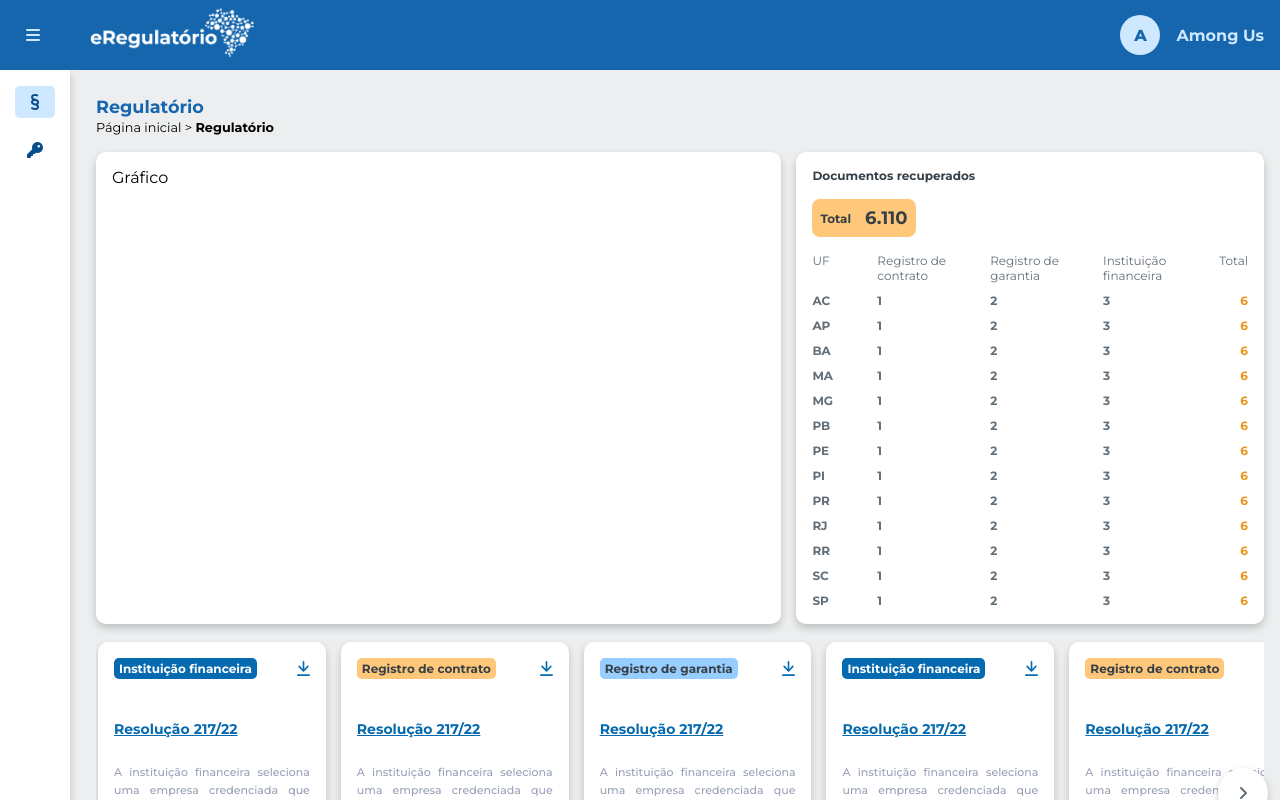
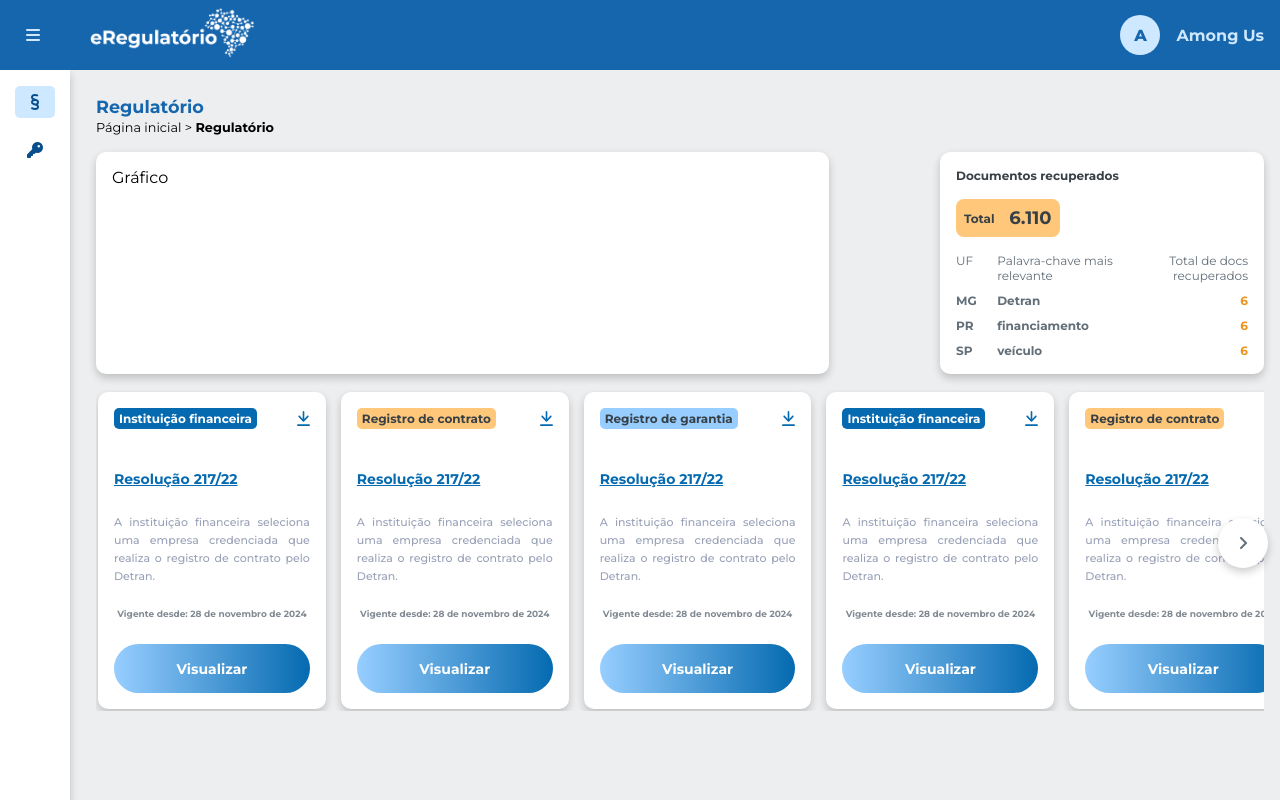
Before and after one commit to nicoledalarmelina/hackathon-among-us, an Angular app: page / in a window 1280 px wide. Shown: the top 800 px of the page. Built offline with nearby package versions, Linux system fonts and the light colour scheme.

Commit message:
feat: alteracoes dashboard

```diff
--- a/src/app/core/models/lista-documentos-recuperados.model.ts
+++ b/src/app/core/models/lista-documentos-recuperados.model.ts
@@ -1,7 +1,5 @@
 export class ListaDocumentosRecuperados {
     uf: string;
-    numeroRegistroContrato: number;
-    numeroRegistroGarantia: number;
-    numeroInstituicaoFinanceira: number;
+    palavraChave: string;
     total: number;
 }
--- a/src/app/pages/dashboard/dashboard.component.html
+++ b/src/app/pages/dashboard/dashboard.component.html
@@ -15,17 +15,13 @@
         <section class="values column">
             <div class="row">
                 <p>UF</p>
-                <p>Registro de contrato</p>
-                <p>Registro de garantia</p>
-                <p>Instituição financeira</p>
-                <p>Total</p>
+                <p>Palavra-chave mais relevante</p>
+                <p>Total de docs recuperados</p>
             </div>
 
             <div class="row" *ngFor="let documento of listaDocumentosRecuperados">
                 <p class="bold">{{ documento.uf }}</p>
-                <p class="bold">{{ documento.numeroRegistroContrato }}</p>
-                <p class="bold">{{ documento.numeroRegistroGarantia }}</p>
-                <p class="bold">{{ documento.numeroInstituicaoFinanceira }}</p>
+                <p class="bold">{{ documento.palavraChave }}</p>
                 <p class="bold highlight">{{ documento.total }}</p>
             </div>
         </section>
--- a/src/app/pages/dashboard/dashboard.component.scss
+++ b/src/app/pages/dashboard/dashboard.component.scss
@@ -25,10 +25,10 @@ p {
 
 .docs {
     padding: 1rem;
-    width: 40%;
+    width: 25%;
 
     .total {
-        width: 20%;
+        width: 30%;
         padding: .5rem;
         margin-top: 1rem;
         background: #FFC779;
@@ -55,7 +55,8 @@ p {
 
     p {
         color: #626E78;
-        width: 5rem;
+        text-align: left;
+        width: 11rem;
 
         &.highlight {
             color: #EA941D;
@@ -63,7 +64,7 @@ p {
 
         &:last-child {
             text-align: right;
-            width: 2rem;
+            width: 7rem;
         }
 
         &:first-child {
--- a/src/app/pages/dashboard/dashboard.component.ts
+++ b/src/app/pages/dashboard/dashboard.component.ts
@@ -20,19 +20,19 @@ import { FileCardComponent } from '../../shared/components/file-card/file-card.c
 export class DashboardComponent {
 
   listaDocumentosRecuperados: ListaDocumentosRecuperados[] = [
-    <ListaDocumentosRecuperados>{ uf: 'AC', numeroRegistroContrato: 1, numeroRegistroGarantia: 2, numeroInstituicaoFinanceira: 3, total: 6 },
-    <ListaDocumentosRecuperados>{ uf: 'AP', numeroRegistroContrato: 1, numeroRegistroGarantia: 2, numeroInstituicaoFinanceira: 3, total: 6 },
-    <ListaDocumentosRecuperados>{ uf: 'BA', numeroRegistroContrato: 1, numeroRegistroGarantia: 2, numeroInstituicaoFinanceira: 3, total: 6 },
-    <ListaDocumentosRecuperados>{ uf: 'MA', numeroRegistroContrato: 1, numeroRegistroGarantia: 2, numeroInstituicaoFinanceira: 3, total: 6 },
-    <ListaDocumentosRecuperados>{ uf: 'MG', numeroRegistroContrato: 1, numeroRegistroGarantia: 2, numeroInstituicaoFinanceira: 3, total: 6 },
-    <ListaDocumentosRecuperados>{ uf: 'PB', numeroRegistroContrato: 1, numeroRegistroGarantia: 2, numeroInstituicaoFinanceira: 3, total: 6 },
-    <ListaDocumentosRecuperados>{ uf: 'PE', numeroRegistroContrato: 1, numeroRegistroGarantia: 2, numeroInstituicaoFinanceira: 3, total: 6 },
-    <ListaDocumentosRecuperados>{ uf: 'PI', numeroRegistroContrato: 1, numeroRegistroGarantia: 2, numeroInstituicaoFinanceira: 3, total: 6 },
-    <ListaDocumentosRecuperados>{ uf: 'PR', numeroRegistroContrato: 1, numeroRegistroGarantia: 2, numeroInstituicaoFinanceira: 3, total: 6 },
-    <ListaDocumentosRecuperados>{ uf: 'RJ', numeroRegistroContrato: 1, numeroRegistroGarantia: 2, numeroInstituicaoFinanceira: 3, total: 6 },
-    <ListaDocumentosRecuperados>{ uf: 'RR', numeroRegistroContrato: 1, numeroRegistroGarantia: 2, numeroInstituicaoFinanceira: 3, total: 6 },
-    <ListaDocumentosRecuperados>{ uf: 'SC', numeroRegistroContrato: 1, numeroRegistroGarantia: 2, numeroInstituicaoFinanceira: 3, total: 6 },
-    <ListaDocumentosRecuperados>{ uf: 'SP', numeroRegistroContrato: 1, numeroRegistroGarantia: 2, numeroInstituicaoFinanceira: 3, total: 6 },
+    // <ListaDocumentosRecuperados>{ uf: 'AC', numeroRegistroContrato: 1, total: 6 },
+    // <ListaDocumentosRecuperados>{ uf: 'AP', numeroRegistroContrato: 1, total: 6 },
+    // <ListaDocumentosRecuperados>{ uf: 'BA', numeroRegistroContrato: 1, total: 6 },
+    // <ListaDocumentosRecuperados>{ uf: 'MA', numeroRegistroContrato: 1, total: 6 },
+    <ListaDocumentosRecuperados>{ uf: 'MG', palavraChave: 'Detran', total: 6 },
+    // <ListaDocumentosRecuperados>{ uf: 'PB', numeroRegistroContrato: 1, total: 6 },
+    // <ListaDocumentosRecuperados>{ uf: 'PE', numeroRegistroContrato: 1, total: 6 },
+    // <ListaDocumentosRecuperados>{ uf: 'PI', numeroRegistroContrato: 1, total: 6 },
+    <ListaDocumentosRecuperados>{ uf: 'PR', palavraChave: 'financiamento', total: 6 },
+    // <ListaDocumentosRecuperados>{ uf: 'RJ', numeroRegistroContrato: 1, total: 6 },
+    // <ListaDocumentosRecuperados>{ uf: 'RR', numeroRegistroContrato: 1, total: 6 },
+    // <ListaDocumentosRecuperados>{ uf: 'SC', numeroRegistroContrato: 1, total: 6 },
+    <ListaDocumentosRecuperados>{ uf: 'SP', palavraChave: 'veículo', total: 6 },
   ];
 
   listaDocumentos: DocumentoRecuperado[] = [
```
